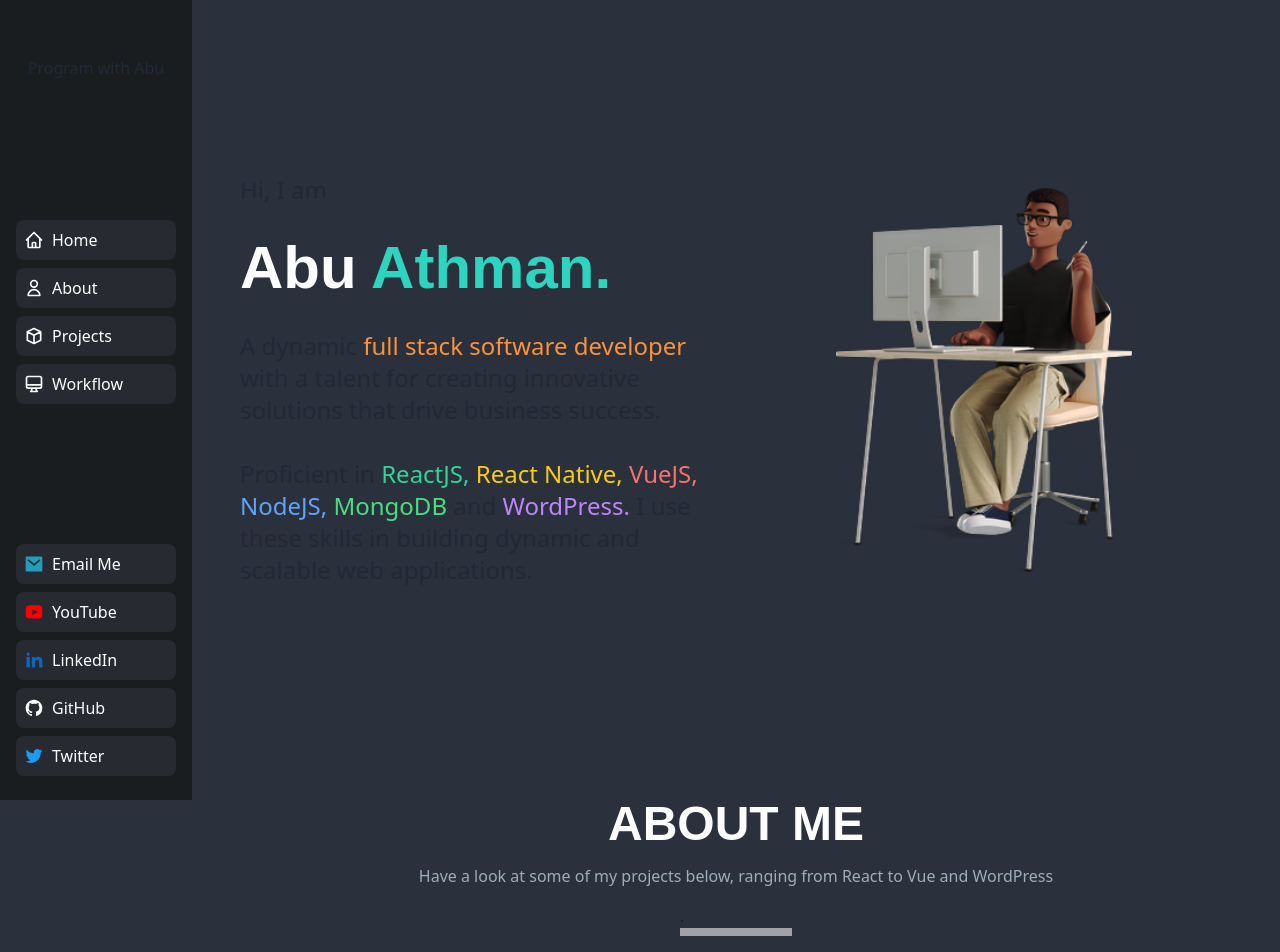
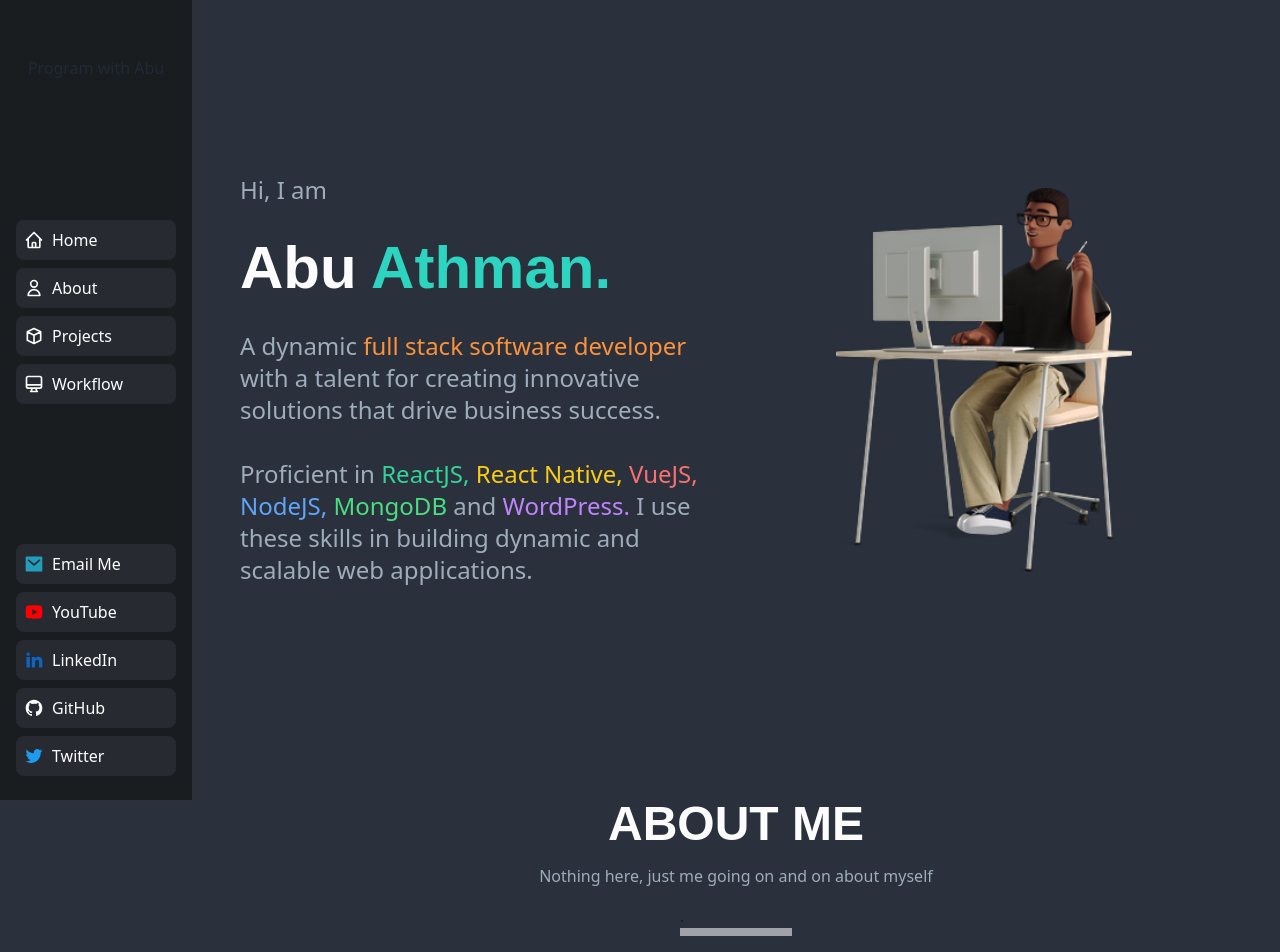
Before and after one commit to iAthman83/react-portfolio, a React (Vite) app: page / in a window 1280 px wide. Shown: the top 952 px of the page. Built offline with nearby package versions, Linux system fonts and the light colour scheme; a web font is replaced by a local one.

Commit message:
text color

```diff
--- a/src/sections/AboutSection.jsx
+++ b/src/sections/AboutSection.jsx
@@ -18,8 +18,7 @@ const AboutSection = forwardRef((props, ref) => {
           ABOUT ME
         </h1>
         <p className="text-base mb-18 text-textGray">
-          Have a look at some of my projects below, ranging from React to Vue
-          and WordPress
+          Nothing here, just me going on and on about myself
         </p>
         <div className="border-b-8 border-zinc-400 w-28 text-sideBarBg">.</div>
       </div>
--- a/src/sections/HomeSection.jsx
+++ b/src/sections/HomeSection.jsx
@@ -8,17 +8,17 @@ const HomeSection = forwardRef((props, ref) => {
       className="container mx-auto flex h-screen bg-grayBg pb-20 pt-10 items-center px-12"
     >
       <div className="flex flex-1 flex-col space-y-8">
-        <h1 className="text-2xl">Hi, I am</h1>
+        <h1 className="text-2xl text-textGray">Hi, I am</h1>
         <h1 className="text-6xl text-sideBarText font-sofia font-extrabold">
           Abu <span className="text-teal-400">Athman.</span>
         </h1>
-        <h1 className="text-2xl">
+        <h1 className="text-2xl text-textGray">
           A dynamic{" "}
           <span className="text-orange-400">full stack software developer</span>{" "}
           with a talent for creating innovative solutions that drive business
           success.
         </h1>
-        <h1 className="text-2xl">
+        <h1 className="text-2xl text-textGray">
           Proficient in <span className="text-emerald-400">ReactJS,</span>{" "}
           <span className="text-yellow-400">React Native,</span>{" "}
           <span className="text-red-400">VueJS,</span>{" "}
```
